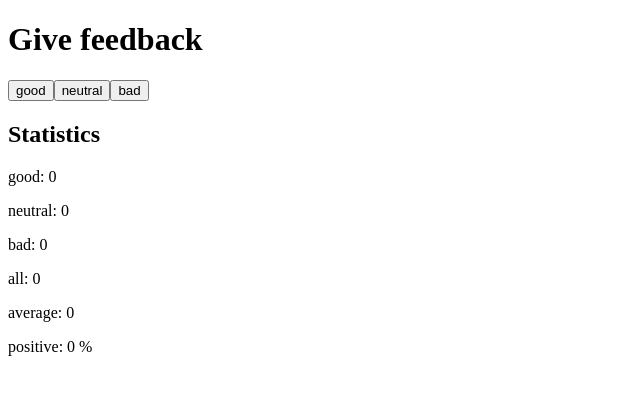
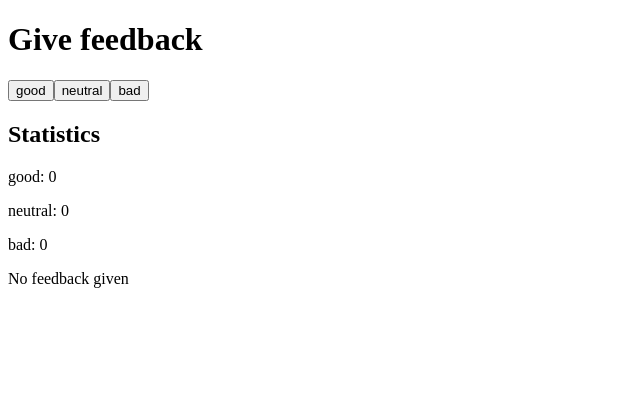
Before and after one commit to ignacioFernandezJeansalle/fullstackopen, a React (Vite) app in the folder part1/unicafe/: page / in a window 1280 px wide. Shown: the top 394 px of the page, without its empty margins (0-640 px from the left). Built offline with nearby package versions, Linux system fonts and the light colour scheme.

Commit message:
Refactor Statistics component for conditional rendering (ex1.9)

```diff
--- a/part1/unicafe/src/App.jsx
+++ b/part1/unicafe/src/App.jsx
@@ -1,6 +1,7 @@
 import { useState } from "react";
 
 const Statistics = ({ all, average, positive }) => {
+  if (all >= 1) {
     return (
       <>
         <p>all: {all}</p>
@@ -8,6 +9,9 @@ const Statistics = ({ all, average, positive }) => {
         <p>positive: {positive} %</p>
       </>
     );
+  }
+
+  return <p>No feedback given</p>;
 };
 
 const App = () => {
```
Lines whose indentation alone changed are shown as unchanged.
